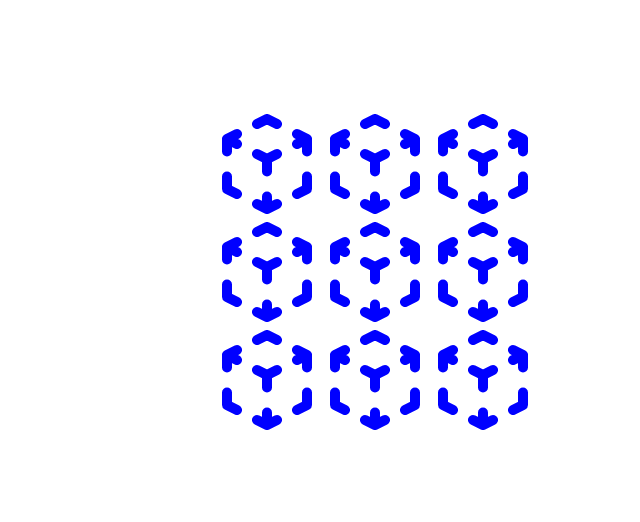
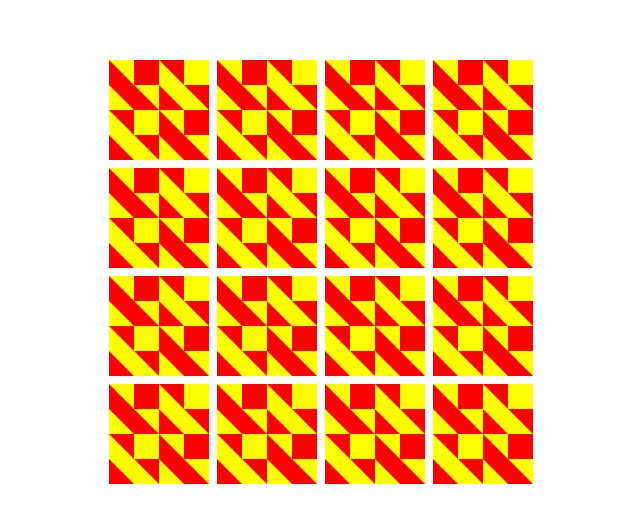
Before and after one commit to MarcelMue/tiles, a Vue app: page /about in a window 1280 px wide. Shown: the part 128-650 px from the top of the page, without its empty margins (102-742 px from the left). Built offline with nearby package versions, Linux system fonts and the light colour scheme.

Commit message:
Add patterns

```diff
--- a/src/components/CardItem.vue
+++ b/src/components/CardItem.vue
@@ -5,7 +5,7 @@ import ToolingIcon from "./icons/IconTooling.vue";
 <template>
   <div id="planflex">
     <transition name="flip" mode="out-in">
-      <component :is="comp" width="100px" height="100px" :style="rotation" :fill="color"/>
+      <component :is="comp" width="100px" height="100px" :style="rotation" :color1="c1" :color2="c2"/>
     </transition>
   </div>
 </template>
@@ -15,12 +15,29 @@ export default {
   name: "CardItem",
   computed: {
      rotation() {
-        return { transform: 'rotate('+ this.rota +')'}
-     }
+        return { transform: 'rotate('+ this.rot +')'}
+     },
+    c1() {
+      return this.color1;
+    },
+    c2() {
+      return this.color2;
+    }
   },
   props: {
-    color: String,
-    rota: {
+    color1: {
+      type: String,
+      default(){
+        return "black"
+      }
+    },
+    color2: {
+      type: String,
+      default(){
+        return "black"
+      }
+    },
+    rot: {
       type: String,
       default(){
         return "0 deg"
--- a/src/components/TileItem.vue
+++ b/src/components/TileItem.vue
@@ -1,14 +1,12 @@
 <script setup lang="ts">
 import CardItem from "./CardItem.vue";
-import ToolingIcon from "./icons/IconTooling.vue";
-import EcosystemIcon from "./icons/IconEcosystem.vue";
-import CommunityIcon from "./icons/IconCommunity.vue";
-import SupportIcon from "./icons/IconSupport.vue";
+import QuadratPattern from "./patterns/Quadrat.vue"
+import PantheonPattern from "./patterns/Pantheon.vue"
 </script>
 
 <template>
   <div id="flashcard" @click.exact="toggleCard()" @click.shift="toggleRotation()">
-    <CardItem class="card" :color="cardColor" :comp="compChosen" :rota="cardRotation"/>
+    <CardItem class="card" :color1="color1" :color2="color2" :comp="compChosen" :rot="cardRotation"/>
   </div>
 </template>
 
@@ -26,12 +24,18 @@ export default {
       if (this.flipped) return "yellow";
       else return "blue";
     },
+    color1() {
+      return "red";
+    },
+    color2 (){
+      return "yellow"
+    },
     cardRotation() {
       return String(this.rotation + "deg")
     },
     compChosen(){
-      if (this.flipped) return ToolingIcon;
-      else return EcosystemIcon;
+      if (this.flipped) return PantheonPattern;
+      else return QuadratPattern;
     }
   },
   methods: {
--- /dev/null
+++ b/src/components/patterns/Pantheon.vue
@@ -0,0 +1,51 @@
+<script lang="ts">
+export default {
+  name: "Pantheon",
+  computed: {
+    c1() {
+      return "fill:" + this.color1;
+    },
+    c2() {
+      return "fill:" + this.color2;
+    }
+  },
+  props: {
+    color1: {
+      type: String,
+      default(){
+        return "blue"
+      }
+    },
+    color2: {
+      type: String,
+      default(){
+        return "black"
+      }
+    }
+  },
+};
+</script>
+
+<template>
+  <svg
+    xmlns="http://www.w3.org/2000/svg"
+    width="100"
+    height="100"
+    viewBox="0 0 100 100"
+  >
+  <rect x="0" y="0" width="100" height="100" :style="c1" />
+  <defs>
+    <g id="pantheonunit">
+      <polygon points="0,0 0,50 50,50 50,0" :style="c2" />
+      <polygon points="5,5 5,45 45,45 45,5" :style="c1" />
+      <polygon points="10,10 10,40 40,40 40,10" :style="c2" />
+      <polygon points="15,15 15,45 45,45 45,15" :style="c1" />
+    </g>
+  </defs>
+  <use x="0" y="0" xlink:href="#pantheonunit" />
+  <use x="0" y="50" xlink:href="#pantheonunit" />
+  <use x="50" y="0" xlink:href="#pantheonunit" />
+  <use x="50" y="50" xlink:href="#pantheonunit" />
+
+  </svg>
+</template>
--- /dev/null
+++ b/src/components/patterns/Quadrat.vue
@@ -0,0 +1,53 @@
+<script lang="ts">
+export default {
+  name: "Quadrat",
+  computed: {
+    c1() {
+      return "fill:" + this.color1;
+    },
+    c2() {
+      return "fill:" + this.color2;
+    }
+  },
+  props: {
+    color1: {
+      type: String,
+      default(){
+        return "blue"
+      }
+    },
+    color2: {
+      type: String,
+      default(){
+        return "black"
+      }
+    }
+  },
+};
+</script>
+
+<template>
+  <svg
+    xmlns="http://www.w3.org/2000/svg"
+    width="100"
+    height="100"
+    viewBox="0 0 100 100"
+  >
+  <defs>
+    <g id="unit">
+      <polygon points="0,50 25,50 0,25" />
+      <polygon points="50,50 25,25 50,25" />
+      <polygon points="25,25 25,0 0,0" />
+    </g>
+  </defs>
+  <rect x="0" y="0" width="50" height="50" :style="c1" />
+  <use x="0" y="0" xlink:href="#unit"  :style="c2"/>
+  <rect x="0" y="50" width="50" height="50" :style="c2" />
+  <use x="0" y="50" xlink:href="#unit" :style="c1"/>
+  <rect x="50" y="0" width="50" height="50" :style="c2" />
+  <use x="50" y="0" xlink:href="#unit" :style="c1"/>
+  <rect x="50" y="50" width="50" height="50" :style="c1" />
+  <use x="50" y="50" xlink:href="#unit" :style="c2"/>
+
+  </svg>
+</template>
--- a/src/views/AboutView.vue
+++ b/src/views/AboutView.vue
@@ -9,16 +9,25 @@ import TileItem from "../components/TileItem.vue";
         <th><TileItem /></th>
         <th><TileItem /></th>
         <th><TileItem /></th>
+        <th><TileItem /></th>
       </tr>
       <tr>
         <td><TileItem /></td>
         <td><TileItem /></td>
         <td><TileItem /></td>
+        <th><TileItem /></th>
       </tr>
       <tr>
         <td><TileItem /></td>
         <td><TileItem /></td>
         <td><TileItem /></td>
+        <th><TileItem /></th>
+      </tr>
+      <tr>
+        <td><TileItem /></td>
+        <td><TileItem /></td>
+        <td><TileItem /></td>
+        <th><TileItem /></th>
       </tr>
     </table>
   </div>
```
